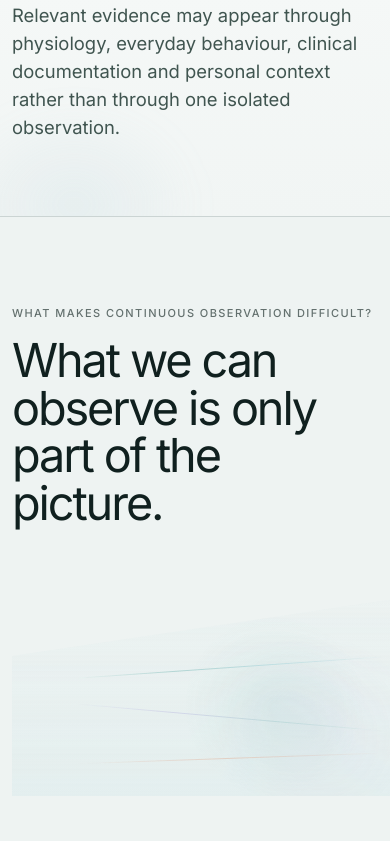
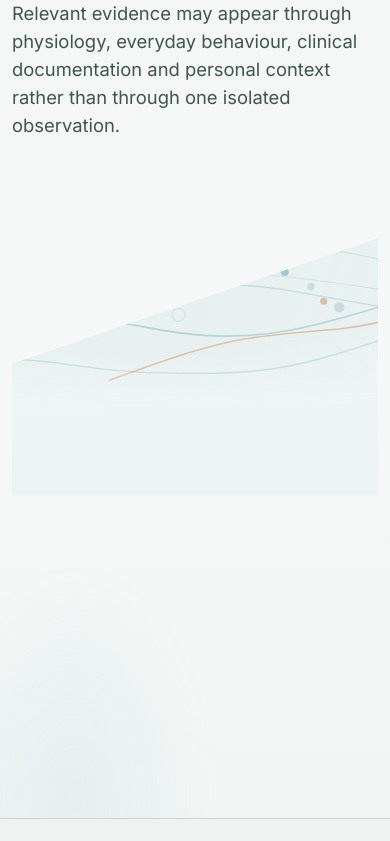
Before and after one commit to dulhara79/anxiety_research_website, a React (Vite) app in the folder research-website/: page /#/ in a window 390 px wide. Shown: the part 1156-1997 px from the top of the page. Built offline with nearby package versions, Linux system fonts and the light colour scheme.

Commit message:
style: anchor context image beneath diagonal edge

```diff
--- a/research-website/src/context.css
+++ b/research-website/src/context.css
@@ -1,17 +1,20 @@
-.context-section{position:relative;overflow:hidden;background:linear-gradient(180deg,#f3f6f4 0%,#f5f8f7 58%,#f1f5f4 100%);padding-top:132px;padding-bottom:34px}
+.context-section{position:relative;overflow:hidden;background:linear-gradient(180deg,#f3f6f4 0%,#f5f8f7 58%,#f1f5f4 100%);padding-top:132px;padding-bottom:0}
 .context-section::after{content:'';position:absolute;left:-14vw;bottom:-18%;width:66vw;height:40%;background:radial-gradient(ellipse at center,rgba(169,200,213,.16),rgba(169,200,213,0) 68%);filter:blur(18px);pointer-events:none}
-.context-layout{position:relative;z-index:1;display:grid;grid-template-columns:minmax(360px,.88fr) minmax(0,1.12fr);gap:clamp(54px,7vw,118px);align-items:start}
-.context-copy-column{position:relative;z-index:2}
+.context-layout{position:relative;z-index:1;display:grid;grid-template-columns:minmax(360px,.88fr) minmax(0,1.12fr);gap:clamp(54px,7vw,118px);align-items:start;min-height:590px}
+.context-copy-column{position:relative;z-index:4}
 .context-copy-column h2{max-width:620px;margin-top:20px;margin-bottom:0;font-size:clamp(4rem,5.6vw,6.5rem);line-height:.94;letter-spacing:-.055em}
-.context-detail-column{position:relative;min-width:0;padding-top:2px;z-index:2}
+.context-detail-column{position:relative;min-width:0;padding-top:2px;z-index:4}
 .context-large-copy{max-width:820px;font-size:clamp(1.45rem,2.1vw,2.15rem);line-height:1.42;color:#405550}
+.context-diagonal-media{position:absolute;left:50%;bottom:-2px;width:100vw;height:470px;transform:translateX(-50%);z-index:1;opacity:.99}
+.context-diagonal-media .diagonal-media-band__surface{background:linear-gradient(180deg,rgba(243,247,246,0),rgba(220,236,236,.18))}
+.context-diagonal-media .diagonal-media-band__image{object-position:center 46%;transform:scale(1.08)}
 .context-visual-wrap{position:absolute;top:265px;left:-43%;right:-9vw;margin:0;min-height:0;overflow:visible;isolation:isolate;pointer-events:none;z-index:1}
 .context-art-anchor{transform-origin:58% 48%}
 .context-longitudinal-art{display:block;width:116%;max-width:none;height:auto;opacity:.98;transform-origin:62% 55%;filter:saturate(.94) contrast(.98)}
 .context-art-glow{position:absolute;inset:25% 4% 4% 18%;background:radial-gradient(ellipse at center,rgba(113,185,198,.16),rgba(170,167,214,.08) 42%,rgba(243,246,244,0) 74%);filter:blur(24px);z-index:-1}
-.context-section-endcap{grid-column:1/-1;height:265px;pointer-events:none}
+.context-section-endcap{grid-column:1/-1;height:255px;pointer-events:none}
 @media(hover:hover) and (pointer:fine){.context-longitudinal-art{transition:transform .8s cubic-bezier(.22,1,.36,1),filter .5s ease}.context-section:hover .context-longitudinal-art{transform:translateY(-4px) scale(1.006);filter:saturate(1) contrast(1)}}
-@media(max-width:1180px){.context-layout{grid-template-columns:1fr;gap:38px}.context-copy-column h2{max-width:850px;font-size:clamp(3.8rem,7.5vw,6rem)}.context-detail-column{display:grid;grid-template-columns:minmax(0,.92fr) minmax(420px,1.08fr);gap:30px;align-items:start}.context-large-copy{font-size:clamp(1.3rem,2.3vw,1.85rem)}.context-visual-wrap{top:155px;left:25%;right:-12vw}.context-longitudinal-art{width:120%}.context-section-endcap{height:245px}}
-@media(max-width:900px){.context-section{padding-top:110px;padding-bottom:26px}.context-detail-column{display:block}.context-copy-column h2{font-size:clamp(3.2rem,10vw,5rem);max-width:760px}.context-large-copy{max-width:760px}.context-visual-wrap{position:relative;top:auto;left:auto;right:auto;margin:-4px -18vw -24px -10vw}.context-longitudinal-art{width:132%}.context-section-endcap{height:0}}
-@media(max-width:600px){.context-section{padding-top:94px;padding-bottom:22px}.context-layout{gap:26px}.context-copy-column h2{font-size:clamp(2.8rem,13vw,4.2rem);line-height:.97}.context-large-copy{font-size:1.15rem;line-height:1.52}.context-visual-wrap{margin:0 -30vw -22px -14vw}.context-longitudinal-art{width:146%;opacity:.95}}
+@media(max-width:1180px){.context-layout{grid-template-columns:1fr;gap:38px;min-height:690px}.context-copy-column h2{max-width:850px;font-size:clamp(3.8rem,7.5vw,6rem)}.context-detail-column{display:block}.context-large-copy{font-size:clamp(1.3rem,2.3vw,1.85rem);max-width:820px}.context-diagonal-media{height:430px}.context-section-endcap{height:320px}}
+@media(max-width:900px){.context-section{padding-top:110px}.context-layout{gap:30px;min-height:680px}.context-copy-column h2{font-size:clamp(3.2rem,10vw,5rem);max-width:760px}.context-large-copy{max-width:760px}.context-diagonal-media{height:390px}.context-section-endcap{height:330px}}
+@media(max-width:600px){.context-section{padding-top:94px}.context-layout{gap:24px;min-height:620px}.context-copy-column h2{font-size:clamp(2.8rem,13vw,4.2rem);line-height:.97}.context-large-copy{font-size:1.15rem;line-height:1.52}.context-diagonal-media{height:330px}.context-diagonal-media .diagonal-media-band__image{transform:scale(1.16);object-position:56% 48%}.context-section-endcap{height:300px}}
 @media(prefers-reduced-motion:reduce){.context-longitudinal-art{transition:none!important;transform:none!important}}
```
